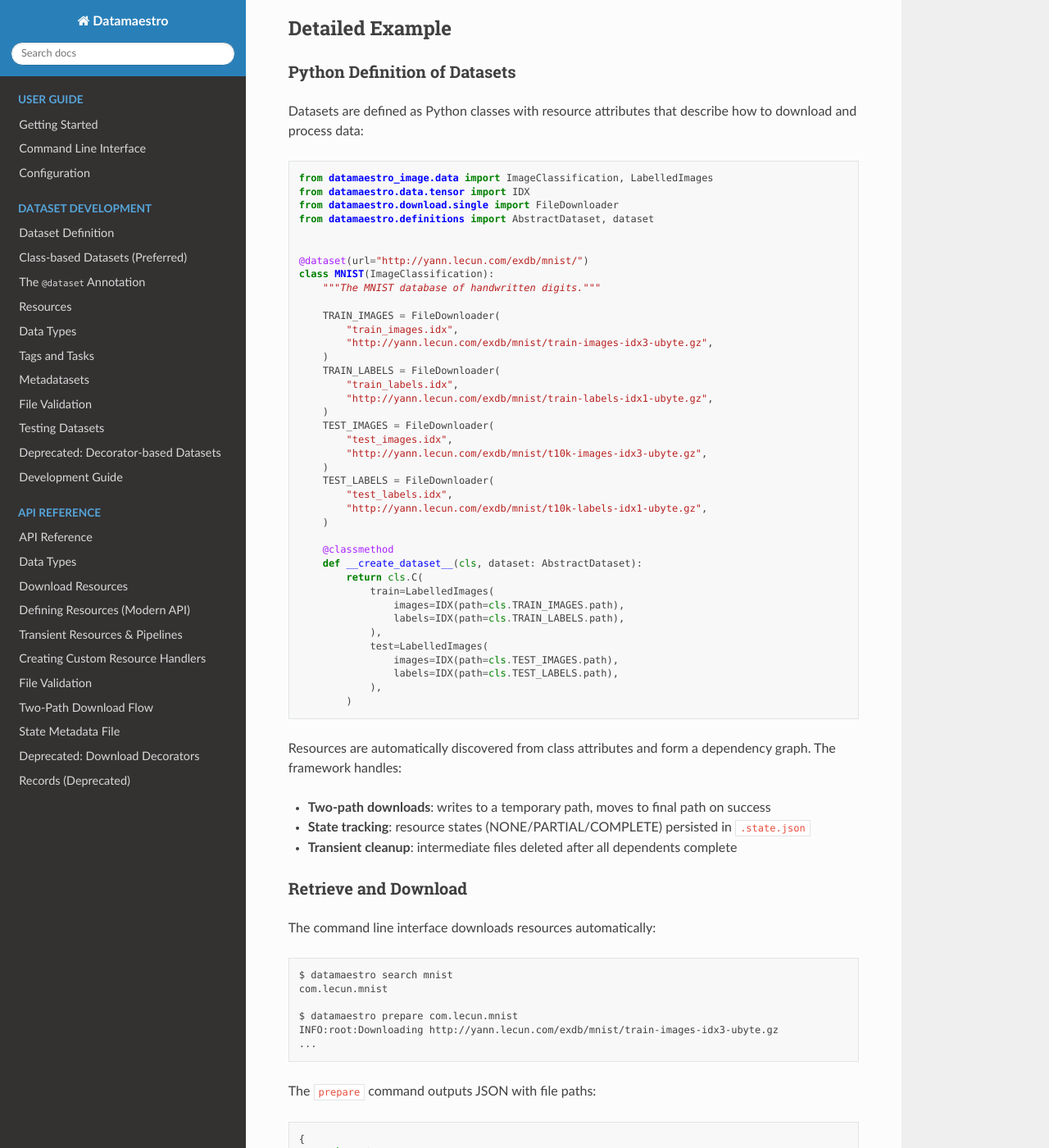
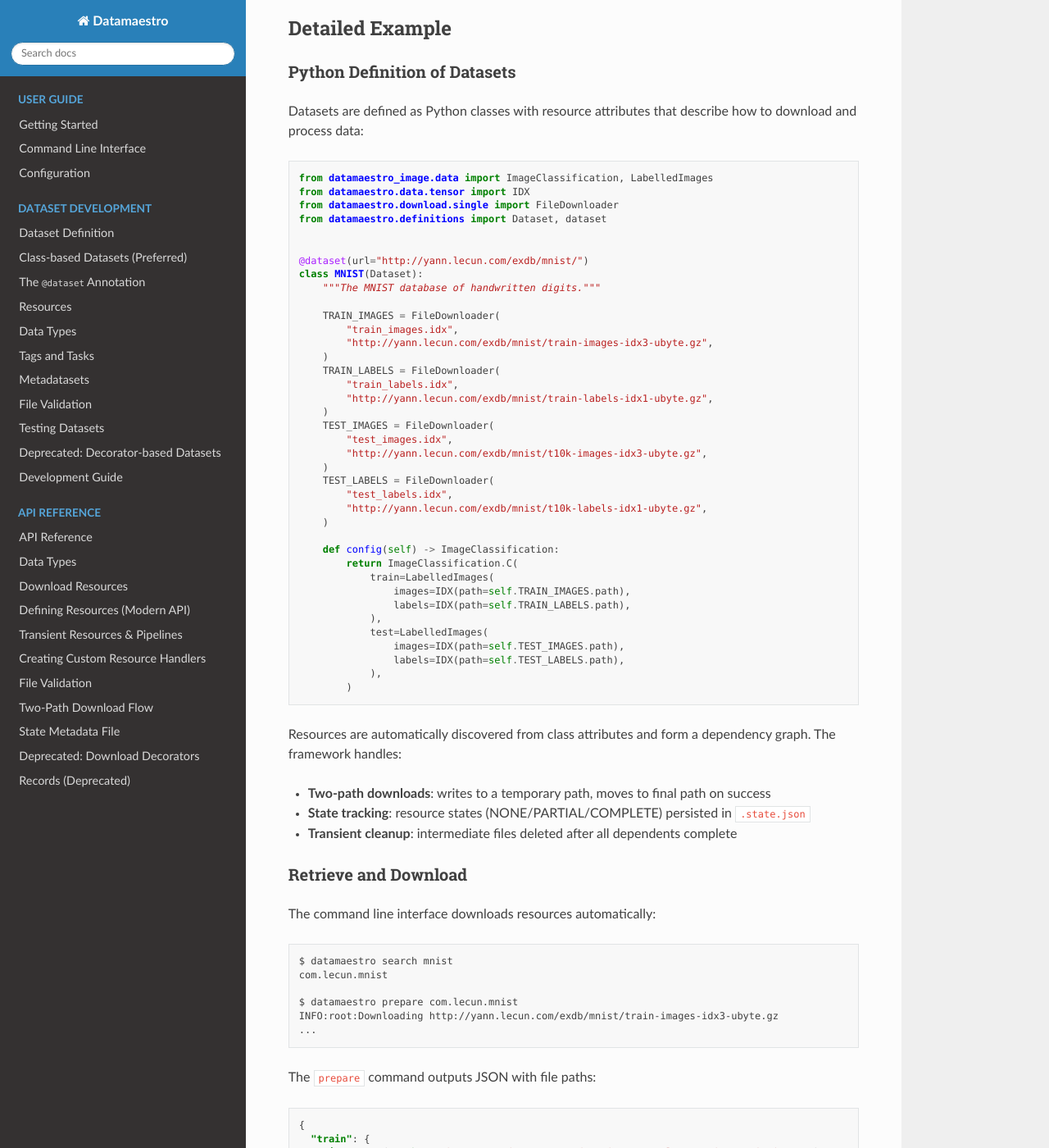
Before and after one commit to experimaestro/datamaestro, a Sphinx documentation site: the page built from docs/source/index.md, in a window 1280 px wide and 1400 px high, scrolled down 4574 px. Shown: the whole window at 82% size. Built offline with Sphinx 7.4.7 and the Read the Docs theme 3.1.0, drawn with Linux system fonts in a browser that asks for light colours; the version number could not be read and is left out.

Commit message:
feat: add Dataset base class with simplified config() method
Introduce Dataset base class that provides a cleaner API for defining
datasets:

- Inherit from Dataset instead of Base/data types
- Define resources as class attributes
- Use def config(self) instance method to construct data
- Access resources via self.RESOURCE.path

Example:
    @dataset(url="...")
    class MNIST(Dataset):
        TRAIN = FileDownloader(...)

        def config(self) -> ImageClassification:
            return ImageClassification.C(
                train=IDX(path=self.TRAIN.path)
            )

Updated README.md and documentation with new pattern.

Co-Authored-By: Claude Opus 4.5 <noreply@anthropic.com>

````diff
--- a/docs/source/index.md
+++ b/docs/source/index.md
@@ -111,11 +111,11 @@ Datasets are defined as Python classes with resource attributes that describe ho
 from datamaestro_image.data import ImageClassification, LabelledImages
 from datamaestro.data.tensor import IDX
 from datamaestro.download.single import FileDownloader
-from datamaestro.definitions import AbstractDataset, dataset
+from datamaestro.definitions import Dataset, dataset
 
 
 @dataset(url="http://yann.lecun.com/exdb/mnist/")
-class MNIST(ImageClassification):
+class MNIST(Dataset):
     """The MNIST database of handwritten digits."""
 
     TRAIN_IMAGES = FileDownloader(
@@ -135,16 +135,15 @@ class MNIST(ImageClassification):
         "http://yann.lecun.com/exdb/mnist/t10k-labels-idx1-ubyte.gz",
     )
 
-    @classmethod
-    def __create_dataset__(cls, dataset: AbstractDataset):
-        return cls.C(
+    def config(self) -> ImageClassification:
+        return ImageClassification.C(
             train=LabelledImages(
-                images=IDX(path=cls.TRAIN_IMAGES.path),
-                labels=IDX(path=cls.TRAIN_LABELS.path),
+                images=IDX(path=self.TRAIN_IMAGES.path),
+                labels=IDX(path=self.TRAIN_LABELS.path),
             ),
             test=LabelledImages(
-                images=IDX(path=cls.TEST_IMAGES.path),
-                labels=IDX(path=cls.TEST_LABELS.path),
+                images=IDX(path=self.TEST_IMAGES.path),
+                labels=IDX(path=self.TEST_LABELS.path),
             ),
         )
 ```
--- a/src/datamaestro/__init__.py
+++ b/src/datamaestro/__init__.py
@@ -7,6 +7,6 @@ from .context import (
     prepare_dataset,
 )
 
-from .definitions import dataset, metadata
+from .definitions import dataset, metadata, Dataset
 from .data import Base
 from .version import __version__
````
Also changed, not shown: README.md (+8 -9 lines), docs/source/datasets.rst (+8 -10 lines), 1 other file.
